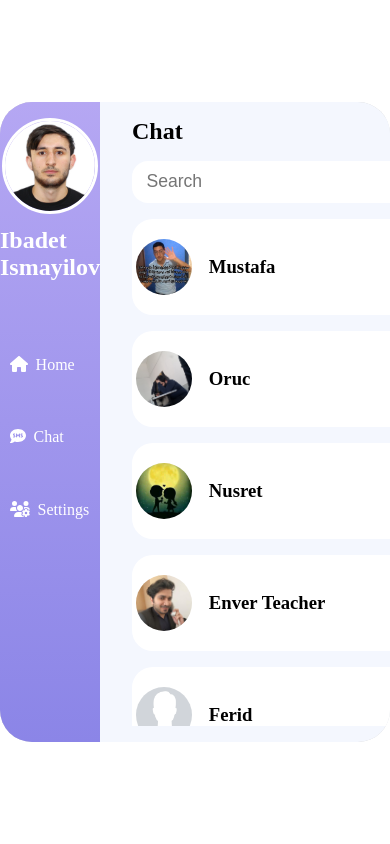
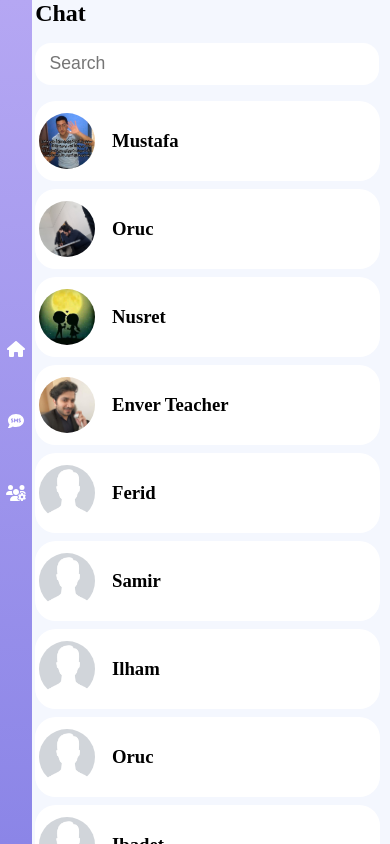
Before and after one commit to Ibadet02/react-chatting-app, a React (Create React App) app: page /chat in a window 390 px wide. Built offline with nearby package versions, Linux system fonts and the light colour scheme.

Commit message:
uncomplete responsiveness

```diff
--- a/src/App.js
+++ b/src/App.js
@@ -1,4 +1,8 @@
 import './App.scss';
+import './styles/form.scss'
+import './styles/chat.scss'
+import './styles/homepage.scss'
+import './styles/responsive.scss'
 import FormWrapper from './components/FormWrapper';
 import HomePage from './components/HomePage';
 function App() {
--- a/src/components/Chat.js
+++ b/src/components/Chat.js
@@ -1,5 +1,5 @@
-import React, { useState } from 'react'
-import '../styles/chat.scss'
+import React, { useState, useEffect } from 'react'
+// import '../styles/chat.scss'
 import { FontAwesomeIcon } from '@fortawesome/react-fontawesome'
 import { faMicrophone, faSmile, faPaperclip, faPaperPlane } from '@fortawesome/free-solid-svg-icons'
 import enver from '../assets/enver.jpeg'
@@ -19,6 +19,12 @@ function Chat() {
   const [personClick, setPersonClick] = useState({
     pName: "",
     pImg: ''
+  })
+  if(window.innerWidth < 680){
+
+  }
+  useEffect(()=>{
+      // window.innerWidth > 300 ? console.log(">") : console.log("<")
   })
   const handleGetMessage = (event) =>{
     setGetMessage(prev=>{
--- a/src/components/FormWrapper.js
+++ b/src/components/FormWrapper.js
@@ -1,6 +1,6 @@
 import React from 'react'
-import '../styles/form.scss'
-import '../styles/responsive.scss'
+// import '../styles/form.scss'
+// import '../styles/responsive.scss'
 import FormSignIn from './FormSignIn'
 import FormSignUp from './FormSignUp'
 import {BrowserRouter as Router, Routes, Route, Link } from 'react-router-dom'
--- a/src/components/HomePage.js
+++ b/src/components/HomePage.js
@@ -1,5 +1,5 @@
 import React, {useState} from 'react'
-import '../styles/homepage.scss'
+// import '../styles/homepage.scss'
 import Home from './Home'
 import Chat from './Chat'
 import Settings from './Settings'
@@ -27,9 +27,9 @@ function HomePage() {
                             <h2>Ibadet Ismayilov</h2>
                         </div>
                         <div className='links'>
-                            <Link to={'/'}><span><FontAwesomeIcon icon={faHouse} /></span>Home</Link>
-                            <Link to={'/chat'}><span><FontAwesomeIcon icon={faCommentSms} /></span>Chat</Link>
-                            <Link to={'/settings'}><span><FontAwesomeIcon icon={faUsersGear} /></span>Settings</Link>
+                            <Link to={'/'}><span><FontAwesomeIcon icon={faHouse} /></span><span>Home</span></Link>
+                            <Link to={'/chat'}><span><FontAwesomeIcon icon={faCommentSms} /></span><span>Chat</span></Link>
+                            <Link to={'/settings'}><span><FontAwesomeIcon icon={faUsersGear} /></span><span>Settings</span></Link>
                         </div>
                     </div>
                 </div>
--- a/src/styles/chat.scss
+++ b/src/styles/chat.scss
@@ -46,9 +46,6 @@ $messageColor: #6B1AFF;
                 flex-direction: column;
                 gap: 1rem;
                 padding-right: .2rem;
-                h2{
-
-                }
                 label{
 
                     input{
@@ -63,7 +60,7 @@ $messageColor: #6B1AFF;
                 }
             }
             .fake-accounts{
-                padding-right: .2rem;
+                padding-right: .6rem;
                 overflow-y: scroll;
                 height: 100%;
                 display: flex;
@@ -104,7 +101,7 @@ $messageColor: #6B1AFF;
         .chat-box{
             display: flex;
             flex-direction: column;
-            gap: 1rem;
+            // gap: 1rem;
             flex: 1;
             // background-color: aqua;
             .person-account{
@@ -227,7 +224,7 @@ $messageColor: #6B1AFF;
                             border: none;
                             outline: none;
                             padding-left: $typeIconSize + 2rem;
-                            padding-right: 11rem;
+                            padding-right: 8.5rem;
                         }
                     }
                 }
--- a/src/styles/homepage.scss
+++ b/src/styles/homepage.scss
@@ -1,3 +1,4 @@
+
 .homepage{
     display: flex;
     align-items: center;
@@ -38,6 +39,7 @@
                     }
                     h2{
                         color: white;
+                        text-align: center;
                     }
                 }
                 .links{
--- a/src/styles/responsive.scss
+++ b/src/styles/responsive.scss
@@ -1,3 +1,67 @@
+@media (max-width: 1360px) {
+    .homepage .homepage-flex{
+        height: 100%;
+        border-radius: 0;
+    }
+    .chat .chat-flex .chat-box .message-box .messages{
+        height: 27rem;
+    }
+}
+@media (max-width: 1100px){
+    .homepage .homepage-flex .menu-bar{
+        width: 10rem;
+    }
+}
+@media (max-width: 960px){
+    .chat .chat-flex{
+        gap: 1rem;
+    }
+}
+@media (max-width: 890px){
+    .chat .chat-flex .contacts{
+        width: 15rem;
+    }
+    .chat .chat-flex .contacts .chat-header label input{
+        width: 100%;
+        width: calc(100% - .5rem);
+    }
+    .chat .chat-flex .contacts .fake-accounts{
+        gap: .5rem;
+    }
+    .chat .chat-flex .contacts .fake-accounts .person-link{
+        padding:  .5rem 0;
+    }
+}
+@media (max-width: 810px){
+    .homepage .homepage-flex .menu-bar{
+        width: 2rem;
+    }
+    .homepage .homepage-flex .menu-bar .menu-bar-flex{
+        height: 100%;
+        justify-content: center;
+    }
+    .homepage .homepage-flex .menu-bar .menu-bar-flex .user-profile{
+        display: none;
+    }
+    .homepage .homepage-flex .menu-bar .menu-bar-flex .links a span:last-child{
+        display: none;
+    }
+    .homepage .homepage-flex .menu-bar .menu-bar-flex .links a{
+        justify-content: center;
+        padding: 1.7rem 0;
+    }
+}
+@media (max-width: 680px){
+    .chat .chat-flex .chat-box{
+        display: none;
+    }
+    .chat .chat-flex .contacts{
+        flex: 1;
+    }
+    .chat{
+        padding: 0 0 0 .2rem;
+    }
+}
 @media (max-width: 505px){
     .form-flex{
         width: 100vw !important;
```
